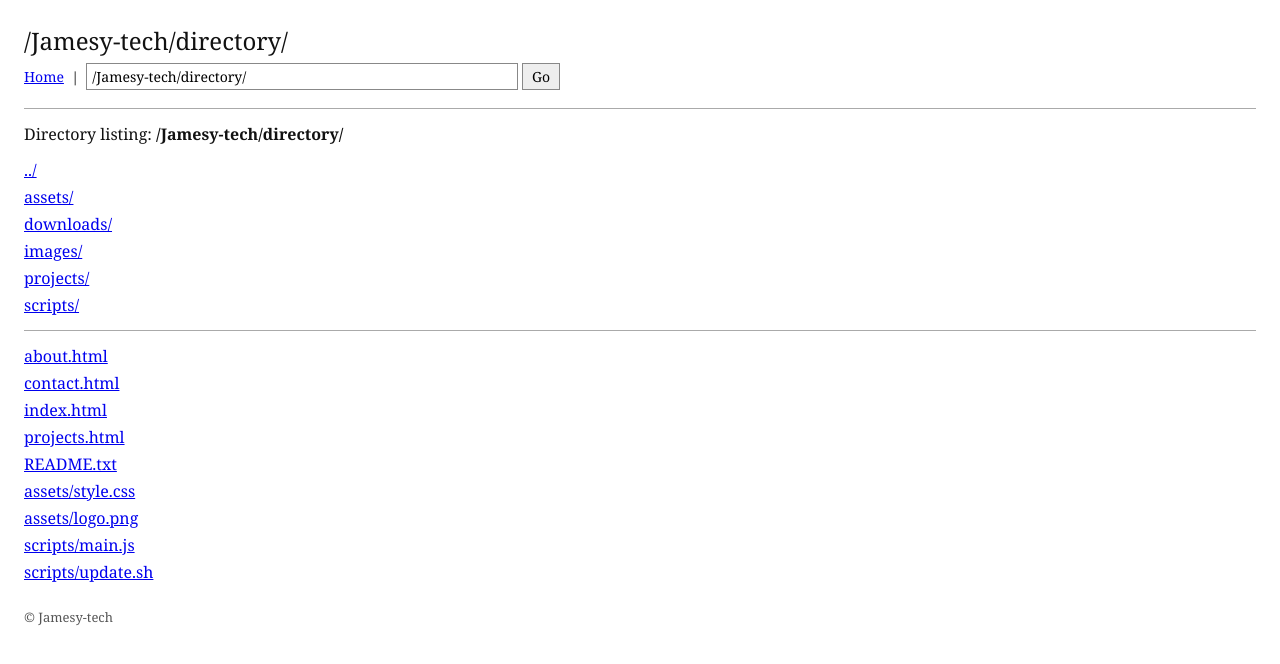
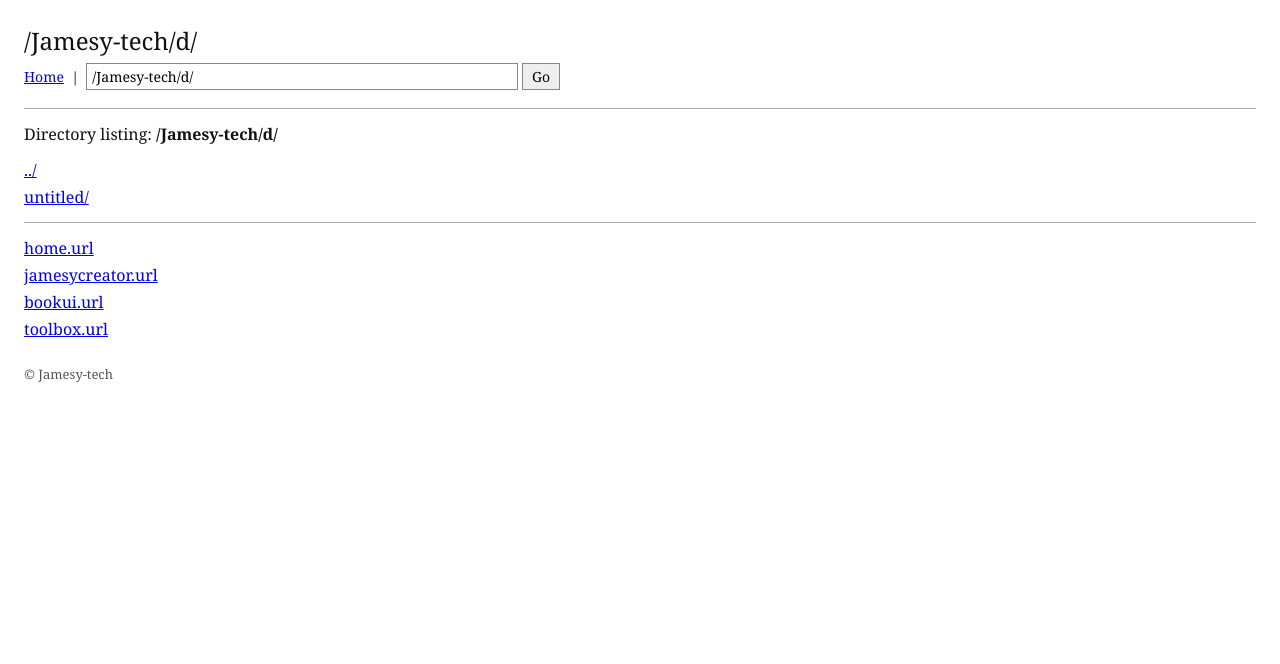
Before and after one commit to Jamesy-tech/d, a plain HTML site: page index.html in a window 1280 px wide. Drawn offline with Linux system fonts and the light colour scheme.

Commit message:
Update directory references in index.html

```diff
--- a/index.html
+++ b/index.html
@@ -1,7 +1,7 @@
 <!DOCTYPE html>
 <html>
     <head>
-        <title>/Jamesy-tech/directory/</title>
+        <title>/Jamesy-tech/d/</title>
         <style>
             body {
                 margin: 24px;
@@ -76,7 +76,7 @@
 
     <body>
 
-        <h1>/Jamesy-tech/directory/</h1>
+        <h1>/Jamesy-tech/d/</h1>
 
         <div class="path">
             <a href="../">Home</a>
@@ -84,7 +84,7 @@
             <input
                 type="text"
                 id="path"
-                value="/Jamesy-tech/directory/"
+                value="/Jamesy-tech/d/"
                 placeholder="Enter a file or directory..."
             >
             <button onclick="goToPath()">Go</button>
@@ -94,7 +94,7 @@
 
         <div class="info">
             Directory listing:
-            <strong>/Jamesy-tech/directory/</strong>
+            <strong>/Jamesy-tech/d/</strong>
         </div>
 
         <div class="folder">
@@ -102,61 +102,25 @@
         </div>
 
         <div class="folder">
-            <a href="assets/">assets/</a>
-        </div>
-
-        <div class="folder">
-            <a href="downloads/">downloads/</a>
-        </div>
-
-        <div class="folder">
-            <a href="images/">images/</a>
-        </div>
-
-        <div class="folder">
-            <a href="projects/">projects/</a>
-        </div>
-
-        <div class="folder">
-            <a href="scripts/">scripts/</a>
+            <a href="untitled/">untitled/</a>
         </div>
 
         <hr>
 
         <div class="file">
-            <a href="about.html">about.html</a>
+            <a href="https://jamesy-tech.github.io">home.url</a>
         </div>
 
         <div class="file">
-            <a href="contact.html">contact.html</a>
+            <a href="https://jamesy-tech.github.io/jamesy-creator">jamesycreator.url</a>
         </div>
 
         <div class="file">
-            <a href="index.html">index.html</a>
+            <a href="https://jamesy-tech.github.io/BookUI">bookui.url</a>
         </div>
 
         <div class="file">
-            <a href="projects.html">projects.html</a>
-        </div>
-
-        <div class="file">
-            <a href="README.txt">README.txt</a>
-        </div>
-
-        <div class="file">
-            <a href="assets/style.css">assets/style.css</a>
-        </div>
-
-        <div class="file">
-            <a href="assets/logo.png">assets/logo.png</a>
-        </div>
-
-        <div class="file">
-            <a href="scripts/main.js">scripts/main.js</a>
-        </div>
-
-        <div class="file">
-            <a href="scripts/update.sh">scripts/update.sh</a>
+            <a href="https://github.com/Jamesy-tech/toolbox">toolbox.url</a>
         </div>
 
      <footer>
```
